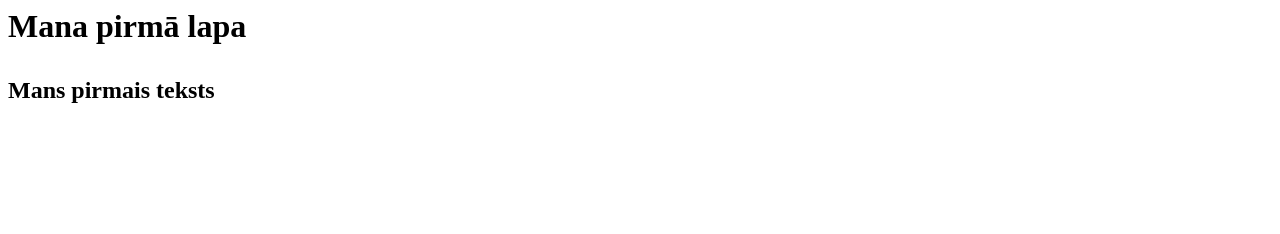
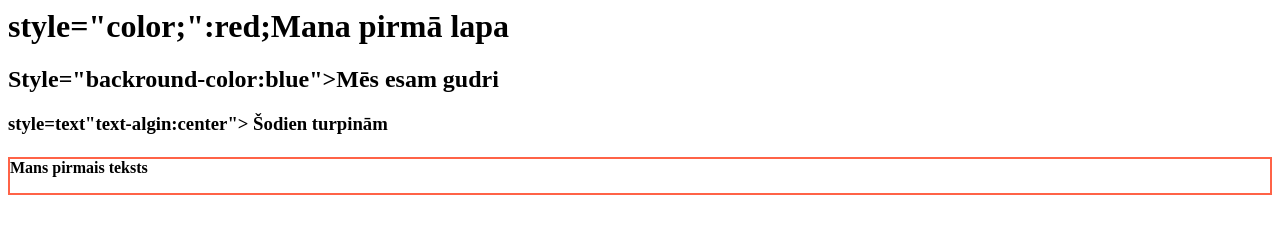
Before and after one commit to sanda12354/webpage, a plain HTML site: page index.html in a window 1280 px wide. Drawn offline with Linux system fonts and the light colour scheme.

Commit message:
Update index.html

```diff
--- a/index.html
+++ b/index.html
@@ -2,8 +2,8 @@
 <html>
 <body>
 
-  <h1>Mana pirmā lapa</p>
-  <h2 Mēs esam gudri/h2>
-  <p>Mans pirmais teksts<p/>
-  </body>
-  </html>
+  <h1> style="color;":red;Mana pirmā lapa</h1>
+  <h2> Style="backround-color:blue">Mēs esam gudri</h2>
+  <h3> style=text"text-algin:center"> Šodien turpinām</h3>
+  <h4 style="border:2px solid tomato;"
+    <p> Mans pirmais teksts</p>
```
